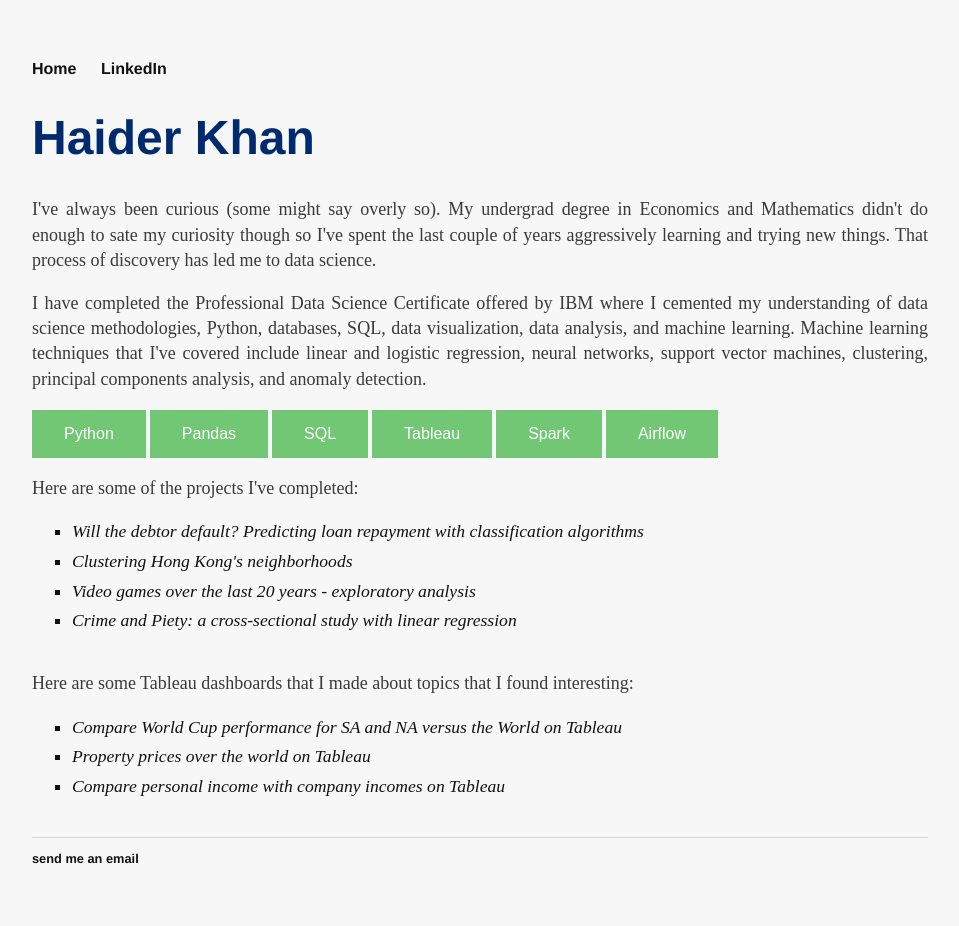
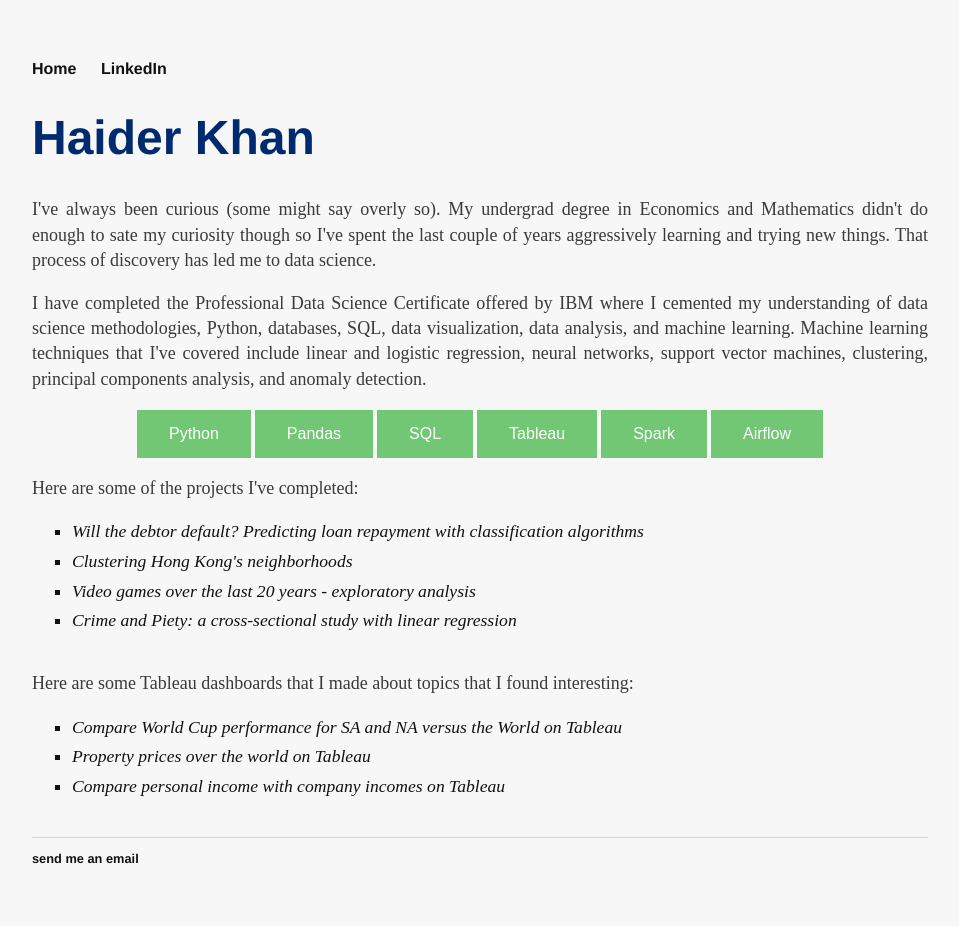
Before and after one commit to h2kh/h2kh.github.io, a Jekyll site: the page built from index.html, in a window 1280 px wide. Shown: the whole page, without its empty margins (160-1119 px from the left). Built offline with Jekyll 4.4.1, drawn with Linux system fonts in a browser that asks for light colours.

Commit message:
Update index.html

```diff
--- a/index.html
+++ b/index.html
@@ -12,7 +12,7 @@ title: Data Science projects
 	databases, SQL, data visualization, data analysis, and machine learning. Machine learning techniques that I've covered include linear and logistic regression,
 	neural networks, support vector machines, clustering, principal components analysis, and anomaly detection.</p>
 
-	<div text-align: center>
+	<div style="text-align: center">
 	<button class="button1">Python</button>
 	<button class="button1">Pandas</button>
 	<button class="button1">SQL</button>
```
